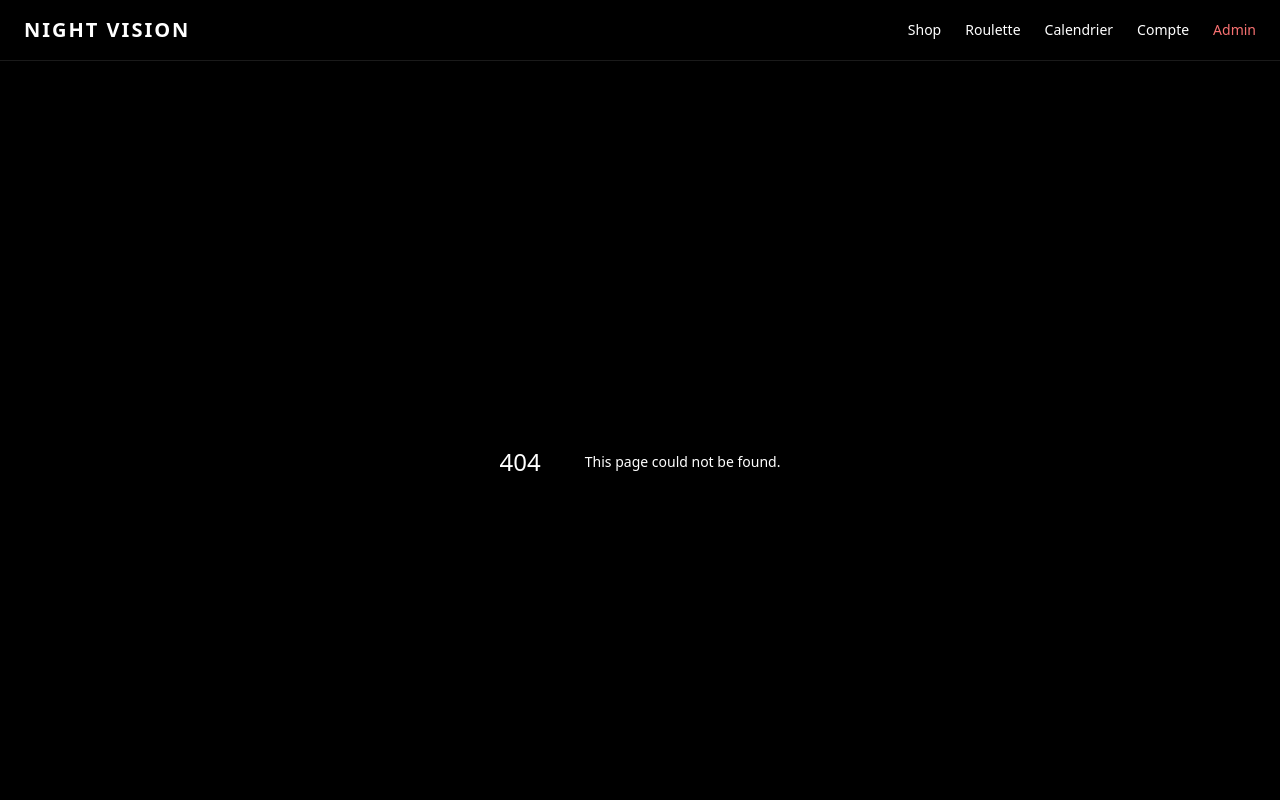
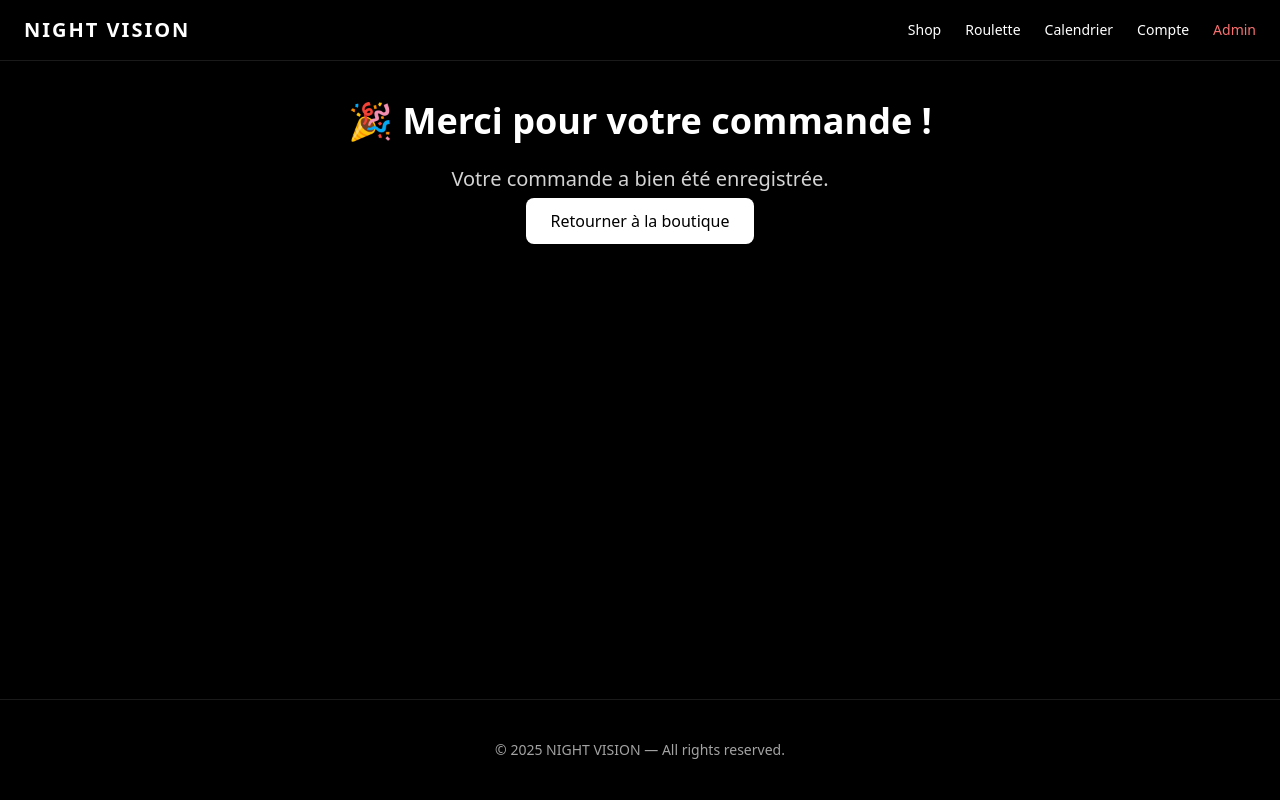
Before and after one commit to gaetanfionda-bot/NV-V12, a Next.js app: page /checkout/success in a window 1280 px wide. Before the commit this address had no page. Shown: the top 800 px of the page. Built offline with nearby package versions, Linux system fonts and the light colour scheme.

Commit message:
Rename page.jsx, c to page.jsx

```diff
--- /dev/null
+++ b/app/checkout/success/page.jsx
@@ -0,0 +1,31 @@
+"use client";
+
+import { useSearchParams } from "next/navigation";
+
+export default function CheckoutSuccessPage() {
+  const params = useSearchParams();
+  const orderId = params.get("orderId");
+
+  return (
+    <div className="p-10 max-w-2xl mx-auto text-center">
+      <h1 className="text-4xl font-bold mb-6">🎉 Merci pour votre commande !</h1>
+
+      <p className="text-xl text-neutral-300 mb-4">
+        Votre commande a bien été enregistrée.
+      </p>
+
+      {orderId && (
+        <p className="text-lg text-neutral-400 mb-6">
+          Numéro de commande : <span className="font-semibold">{orderId}</span>
+        </p>
+      )}
+
+      <a
+        href="/shop"
+        className="px-6 py-3 bg-white text-black rounded-lg hover:bg-neutral-300 transition"
+      >
+        Retourner à la boutique
+      </a>
+    </div>
+  );
+}
```
